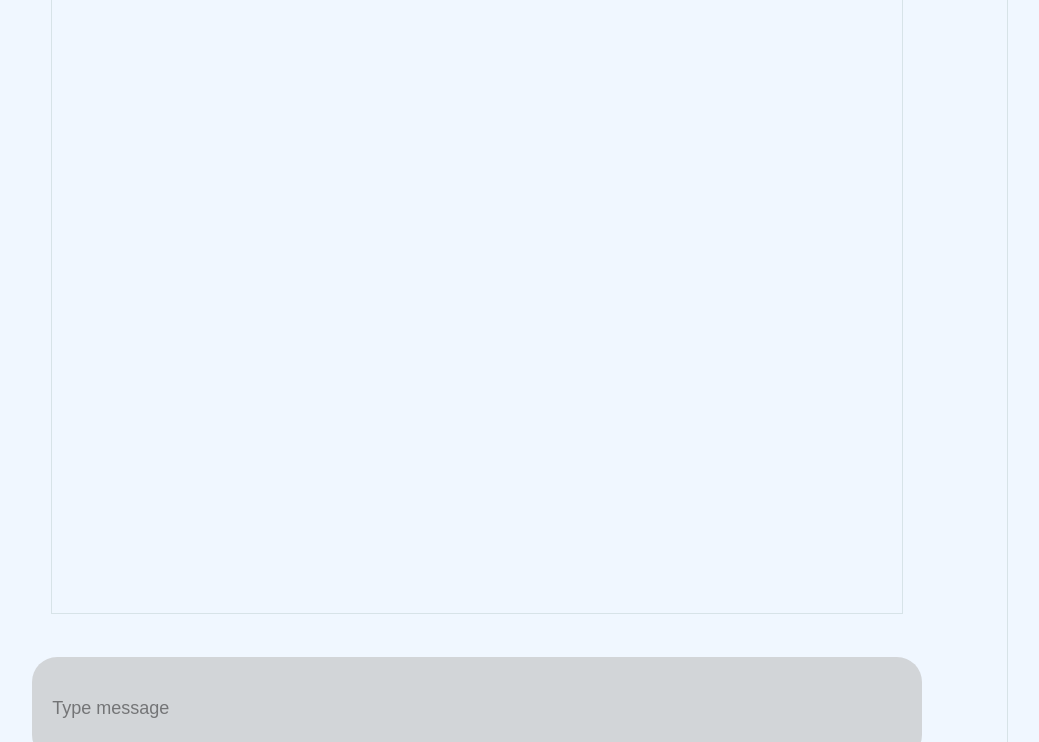
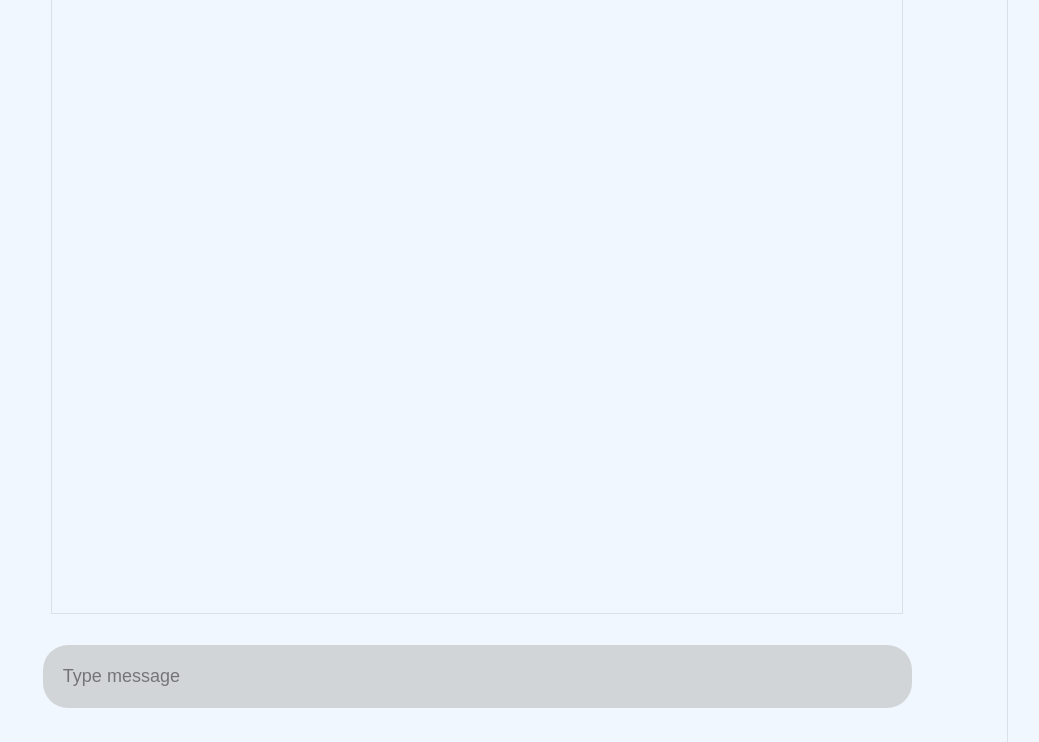
Before and after one commit to chesskuo/web-project, a PHP site: page /chat.html in a window 1280 px wide. Shown: the part 138-880 px from the top of the page, without its empty margins (54-1093 px from the left). Run offline with PHP 8.4, Linux system fonts and the light colour scheme; some libraries are stand-ins or nearby versions.

Commit message:
Update chatroom.css

```diff
--- a/public/chatroom.css
+++ b/public/chatroom.css
@@ -109,14 +109,15 @@ html, body {
   background-color:rgba(190 ,190 ,190,0.6);
   border: 0;
   border-radius:25px;
-  width:80%;
-  height:55%;
+  width:78%;
+  height:20%;
   color: rgba(0, 0, 0, 0.9);
   font-weight: 400;
   font-size: 18px;
   padding: 20px;
   position: relative;
-  bottom: -26%;
+  bottom: -1%;
+  margin-top: 1.5%;
 }
 ::-webkit-input-placeholder {
    color: rgba(0, 0, 0, 0.45);
```
